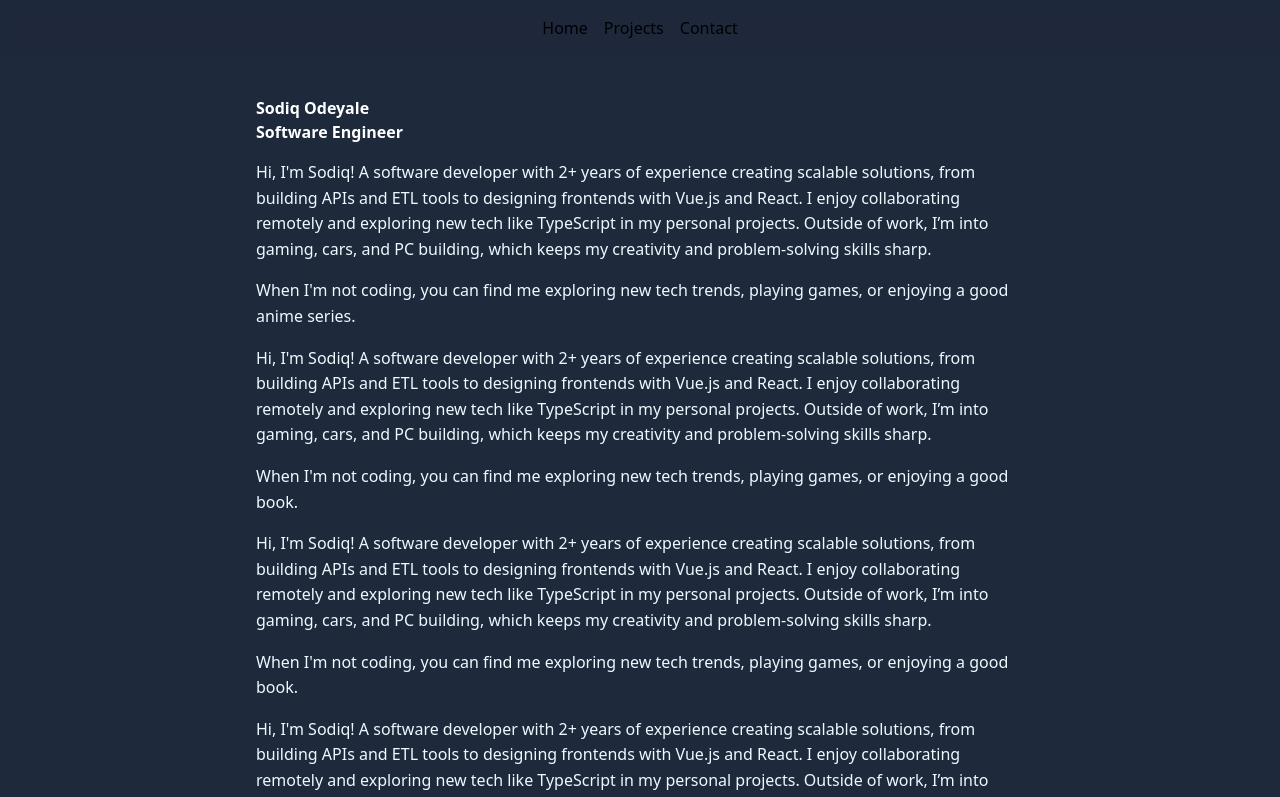
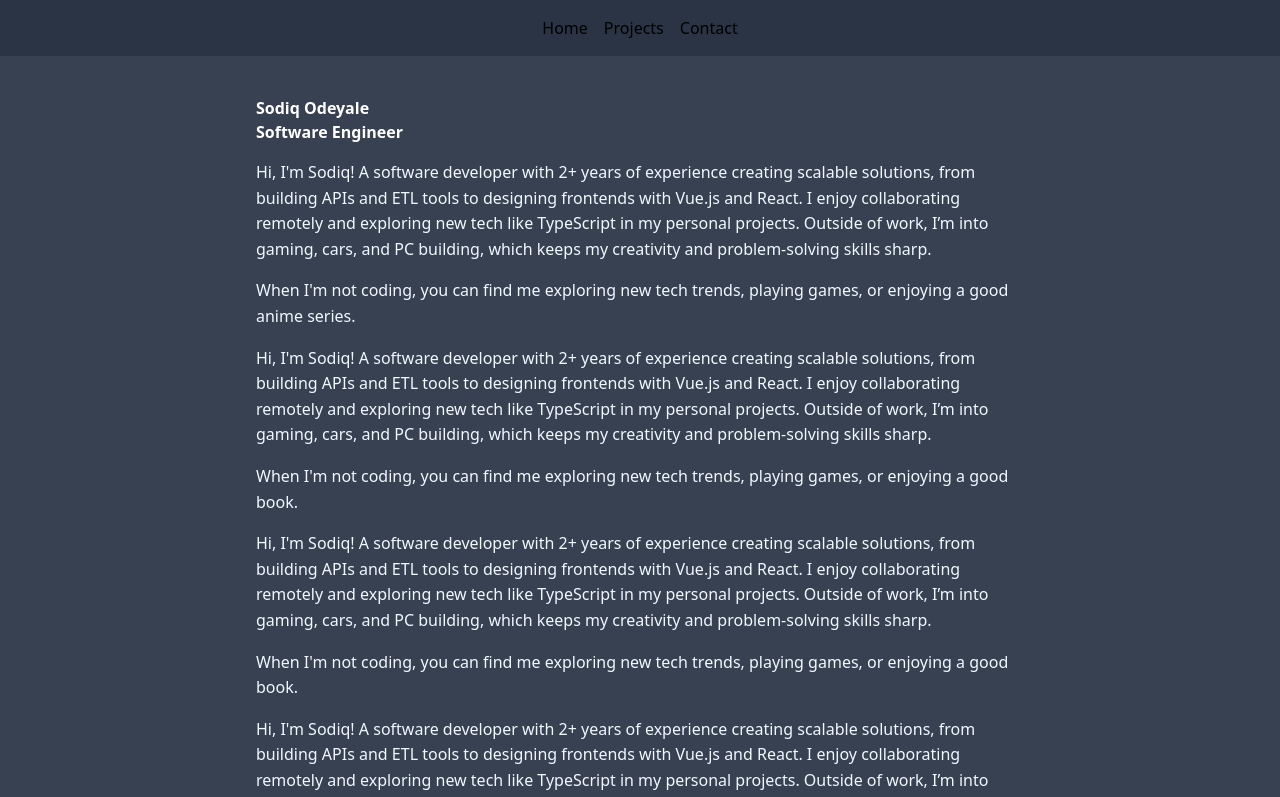
Before and after one commit to SodiqSWE/portfolio, a Vue app: page / in a window 1280 px wide. Shown: the top 797 px of the page. Built offline with nearby package versions, Linux system fonts and the light colour scheme.

Commit message:
fixed header span to full width of viewport and changed background color

```diff
--- a/index.html
+++ b/index.html
@@ -6,7 +6,7 @@
     <meta name="viewport" content="width=device-width, initial-scale=1.0" />
     <title>Home | Sodiq</title>
   </head>
-  <body class="bg-slate-800">
+  <body class="bg-gray-700">
     <div id="app"></div>
     <script type="module" src="/src/main.ts"></script>
   </body>
--- a/src/App.vue
+++ b/src/App.vue
@@ -1,8 +1,8 @@
 <template>
   <div class="flex flex-col min-h-screen">
   <!-- <div id="app" class="bg-gray-100 text-center py-10"> -->
-    <header class="container fixed top-0 backdrop-blur-sm bg-gradient-to-b from-black-100 bg-opacity-50 bg-slate-800 z-50 py-2">
-      <nav class="container mx-auto px-4 py-2 flex items-center justify-center">
+    <header class="fixed top-0 w-full backdrop-blur-sm bg-gradient-to-b from-black-100 bg-opacity-50 bg-slate-800 z-50 py-2 m-0">
+      <nav class=" mx-auto px-4 py-2 flex justify-center">
         <ul class="flex space-x-4">
           <li><router-link to="/" class="hover:text-white transition-colors duration-500 ease-in-out">Home</router-link></li>
           <!-- <li><router-link to="/about" class="hover:text-white transition-colors duration-500 ease-in-out">About</router-link></li> -->
--- a/src/styles/global.css
+++ b/src/styles/global.css
@@ -1,6 +1,12 @@
 @tailwind base;
 @tailwind components;
 @tailwind utilities;
+
+/* To check the border of all element */
+/* * {
+  outline: 1px solid red;
+} */
+
 
 /* :root {
   font-family: Inter, system-ui, Avenir, Helvetica, Arial, sans-serif;
```
